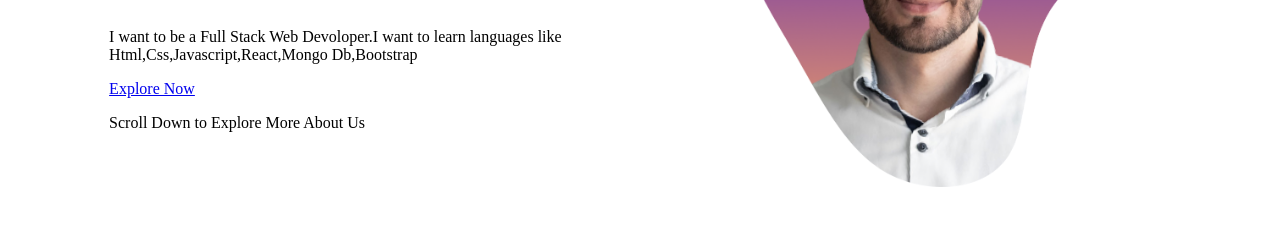
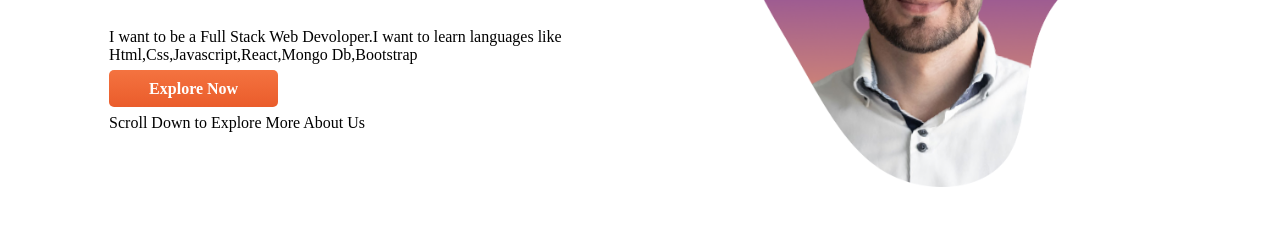
Before and after one commit to RAHUL573769/AssignmnetWebsite1, a plain HTML site: page index.html in a window 1280 px wide. Shown: the part 237-462 px from the top of the page. Drawn offline with Linux system fonts and the light colour scheme.

Commit message:
fst commit

```diff
--- a/index.html
+++ b/index.html
@@ -20,7 +20,7 @@
       <h1><span class="partcolor">Mission 2022</span> </h1>
       <p>I want to be a Full Stack Web Devoloper.I want to learn languages like Html,Css,Javascript,React,Mongo Db,Bootstrap</p>
 
-      <a href="https://www.wholewhale.com/tips/mission-statement-generator/">Explore Now</a>
+      <a class="link-button" href="https://www.wholewhale.com/tips/mission-statement-generator/">Explore Now</a>
       <p>Scroll Down to Explore More About Us</p>
     </div>
     <div class="half-width">
--- a/styless.css
+++ b/styless.css
@@ -15,3 +15,11 @@ section{
 .half-width img{
   width:80%;
 }
+.link-button{
+  text-decoration: none;
+background-image: linear-gradient(#F47340,#EA5C2B);
+  padding: 10px 40px;
+  border-radius: 5px;
+  font-weight: 700;
+  color:white;
+}
```
